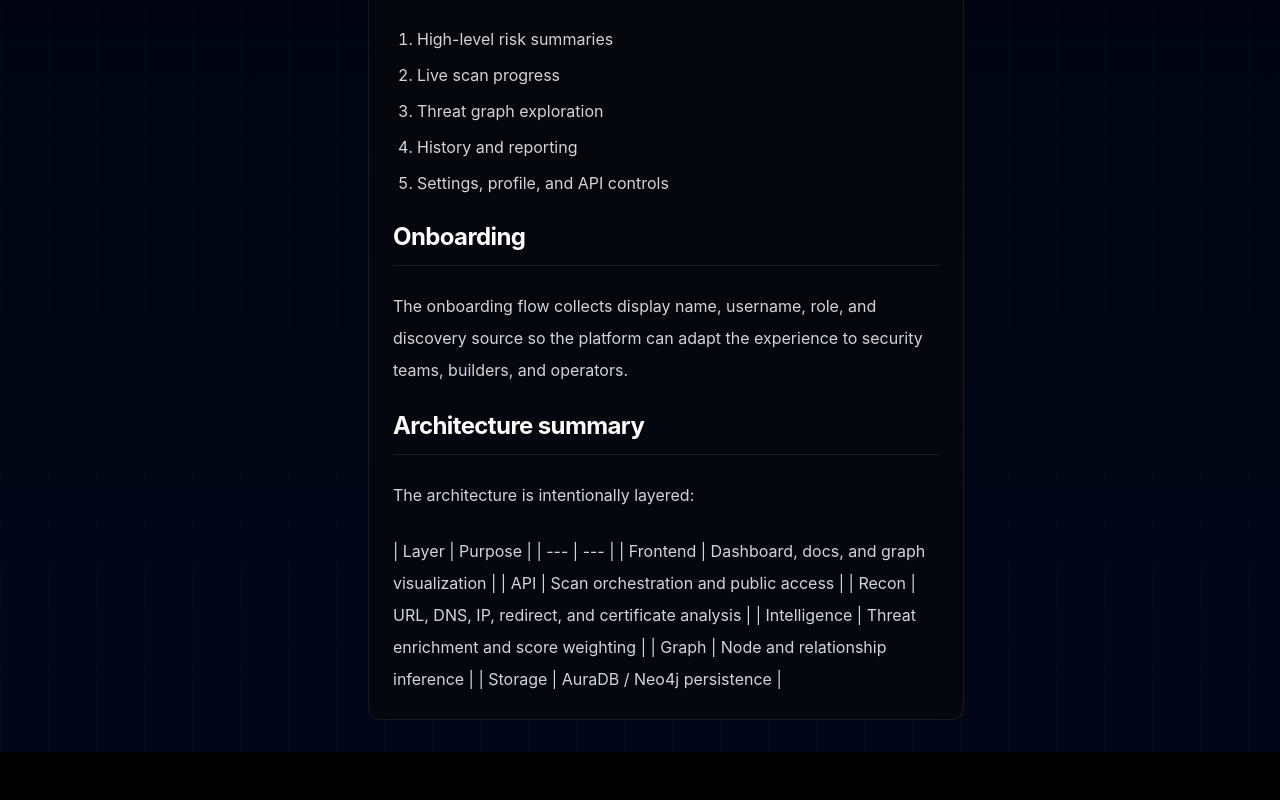
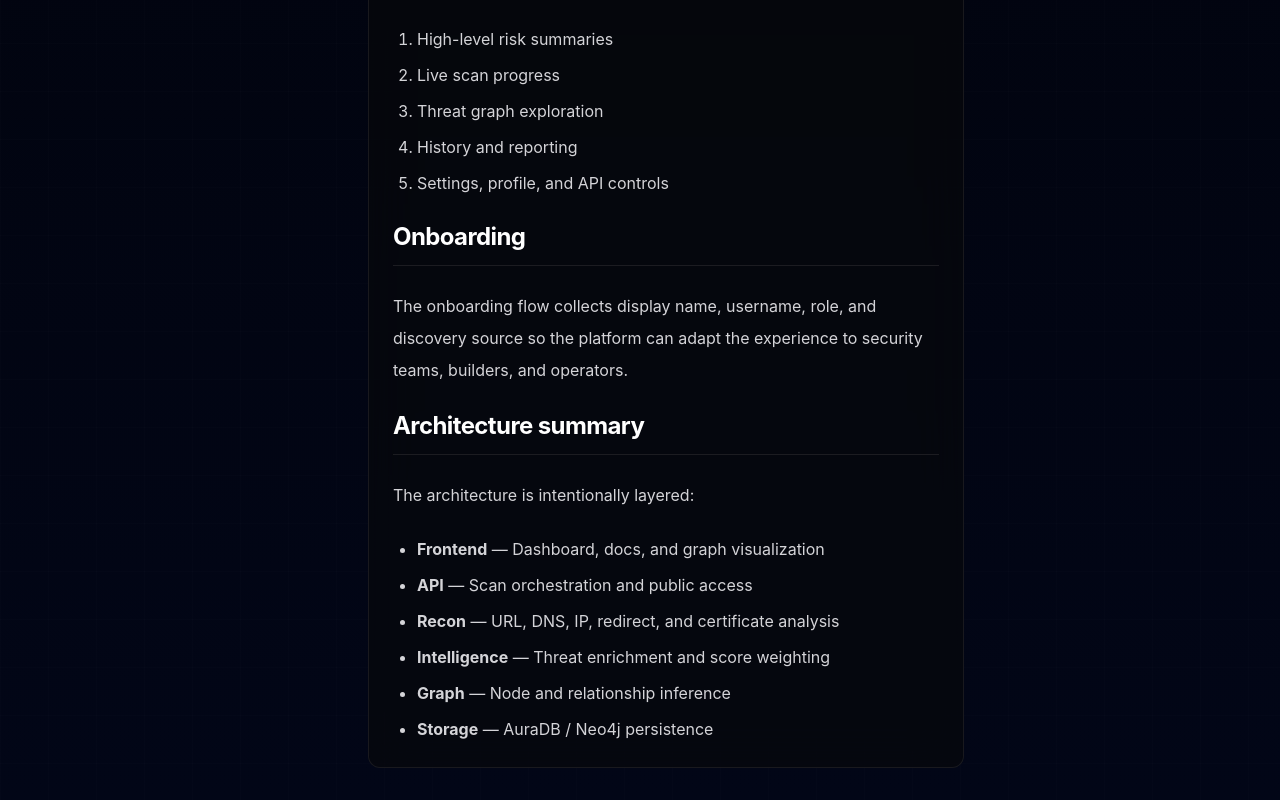
Before and after one commit to hackura/hackura-sentinel-ai, a Next.js app: page /docs/getting-started in a window 1280 px wide. Shown: the part 1877-2677 px from the top of the page. Before the commit the page ends 2629 px from the top, so only its background shows below. Built offline with nearby package versions, Linux system fonts and the light colour scheme; no server answers.

Commit message:
fix: update architecture section formatting in getting started documentation

```diff
--- a/src/app/docs/getting-started/page.mdx
+++ b/src/app/docs/getting-started/page.mdx
@@ -60,12 +60,10 @@ import { GETTING_STARTED_TOC } from '@/content/docs/page-content';
 
   The architecture is intentionally layered:
 
-  | Layer | Purpose |
-  | --- | --- |
-  | Frontend | Dashboard, docs, and graph visualization |
-  | API | Scan orchestration and public access |
-  | Recon | URL, DNS, IP, redirect, and certificate analysis |
-  | Intelligence | Threat enrichment and score weighting |
-  | Graph | Node and relationship inference |
-  | Storage | AuraDB / Neo4j persistence |
+  - **Frontend** — Dashboard, docs, and graph visualization
+  - **API** — Scan orchestration and public access
+  - **Recon** — URL, DNS, IP, redirect, and certificate analysis
+  - **Intelligence** — Threat enrichment and score weighting
+  - **Graph** — Node and relationship inference
+  - **Storage** — AuraDB / Neo4j persistence
 </DocsPage>
```
